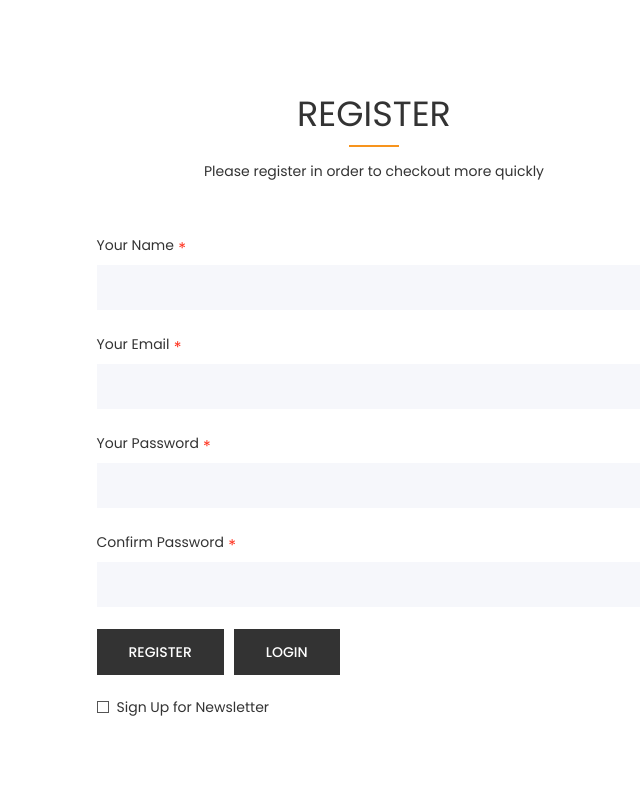
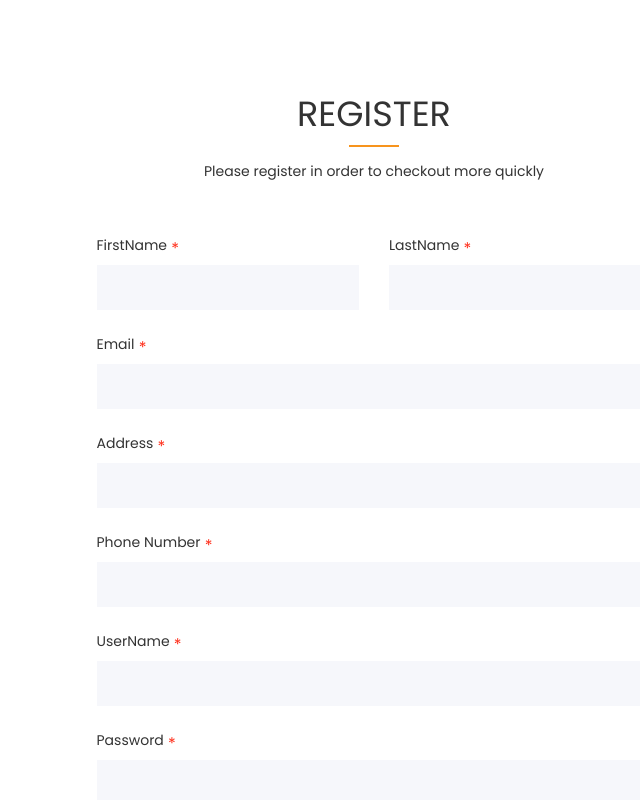
Before and after one commit to ThitipongPurinsjuwan/special_project_frontend, a React (Create React App) app: page /register in a window 1280 px wide. Shown: the top 800 px of the page, without its empty margins (266-906 px from the left). Built offline with nearby package versions, Linux system fonts and the light colour scheme; a web font is replaced by a local one.

Commit message:
update register

```diff
--- a/src/screens/RegisterScreen.js
+++ b/src/screens/RegisterScreen.js
@@ -1,7 +1,79 @@
 import React, { Component } from "react";
+import axios from "axios";
+import { Redirect } from "react-router-dom";
 
 class RegisterScreen extends Component {
+  constructor(props) {
+    super(props);
+    this.state = {
+      selectFirstname: "",
+      selectLastname: "",
+      selectEmail: "",
+      selectAddress: "",
+      selectPhone_number: "",
+      selectUsername: "",
+      selectPassword: "",
+      status_id: "2",
+      redirect: null,
+    };
+
+    this.handleOnSabmit = this.handleOnSabmit.bind(this);
+    this.onChangefirstname = this.handleChange.bind(this, "selectFirstname");
+    this.onChangelastname = this.handleChange.bind(this, "selectLastname");
+    this.onChangeemail = this.handleChange.bind(this, "selectEmail");
+    this.onChangeaddress = this.handleChange.bind(this, "selectAddress");
+    this.onChangephone_number = this.handleChange.bind(
+      this,
+      "selectPhone_number"
+    );
+    this.onChangeusername = this.handleChange.bind(this, "selectUsername");
+    this.onChangepassword = this.handleChange.bind(this, "selectPassword");
+  }
+  handleChange(keyName, e) {
+    this.setState({ [keyName]: e.target.value });
+  }
+
+  handleOnSabmit(e) {
+    let data = {
+      user_firstname: this.state.selectFirstname,
+      user_lastname: this.state.selectLastname,
+      user_address: this.state.selectAddress,
+      user_phone_number: this.state.selectPhone_number,
+      user_username: this.state.selectUsername,
+      user_password: this.state.selectPassword,
+      user_email: this.state.selectEmail,
+      user_status_id: this.state.status_id,
+    };
+    this.makeReq(data, this);
+    e.preventDefault();
+  }
+
+  makeReq = async (data, self) => {
+    return await axios
+      .post("http://localhost:1337/insert_user", data)
+      .then(function (res) {
+        console.log(res);
+        self.setState({ redirect: "/login" });
+      })
+      .catch(function (error) {
+        console.log(error);
+      });
+  };
+
   render() {
+    const {
+      selectFirstname,
+      selectLastname,
+      selectAddress,
+      selectPhone_number,
+      selectUsername,
+      selectPassword,
+      selectEmail,
+    } = this.state;
+
+    if (this.state.redirect) {
+      return <Redirect to={this.state.redirect} />;
+    }
     return (
       <>
         <section className="shop login section">
@@ -12,16 +84,34 @@ class RegisterScreen extends Component {
                   <h2>Register</h2>
                   <p>Please register in order to checkout more quickly</p>
                   {/* Form */}
-                  <form className="form" method="post" action="#">
+                  <form className="form" onSubmit={this.handleOnSabmit}>
                     <div className="row">
-                      <div className="col-12">
+                      <div className="col-6">
                         <div className="form-group">
                           <label>
-                            Your Name<span>*</span>
+                            FirstName<span>*</span>
                           </label>
                           <input
                             type="text"
-                            name="name"
+                            name="FirstName"
+                            value={selectFirstname}
+                            onChange={this.onChangefirstname}
+                            placeholder
+                            required="required"
+                          />
+                        </div>
+                      </div>
+
+                      <div className="col-6">
+                        <div className="form-group">
+                          <label>
+                            LastName<span>*</span>
+                          </label>
+                          <input
+                            type="text"
+                            name="LastName"
+                            value={selectLastname}
+                            onChange={this.onChangelastname}
                             placeholder
                             required="required"
                           />
@@ -30,11 +120,13 @@ class RegisterScreen extends Component {
                       <div className="col-12">
                         <div className="form-group">
                           <label>
-                            Your Email<span>*</span>
+                            Email<span>*</span>
                           </label>
                           <input
                             type="text"
-                            name="email"
+                            name="Email"
+                            value={selectEmail}
+                            onChange={this.onChangeemail}
                             placeholder
                             required="required"
                           />
@@ -43,11 +135,13 @@ class RegisterScreen extends Component {
                       <div className="col-12">
                         <div className="form-group">
                           <label>
-                            Your Password<span>*</span>
+                            Address<span>*</span>
                           </label>
                           <input
-                            type="password"
-                            name="password"
+                            type="text"
+                            name="Address"
+                            value={selectAddress}
+                            onChange={this.onChangeaddress}
                             placeholder
                             required="required"
                           />
@@ -56,16 +150,49 @@ class RegisterScreen extends Component {
                       <div className="col-12">
                         <div className="form-group">
                           <label>
-                            Confirm Password<span>*</span>
+                            Phone Number<span>*</span>
                           </label>
                           <input
-                            type="password"
-                            name="password"
+                            type="text"
+                            name="Phone Number"
+                            value={selectPhone_number}
+                            onChange={this.onChangephone_number}
                             placeholder
                             required="required"
                           />
                         </div>
                       </div>
+                      <div className="col-12">
+                        <div className="form-group">
+                          <label>
+                            UserName<span>*</span>
+                          </label>
+                          <input
+                            type="text"
+                            name="UserName"
+                            value={selectUsername}
+                            onChange={this.onChangeusername}
+                            placeholder
+                            required="required"
+                          />
+                        </div>
+                      </div>
+                      <div className="col-12">
+                        <div className="form-group">
+                          <label>
+                            Password<span>*</span>
+                          </label>
+                          <input
+                            type="password"
+                            name="password"
+                            value={selectPassword}
+                            onChange={this.onChangepassword}
+                            placeholder
+                            required="required"
+                          />
+                        </div>
+                      </div>
+
                       <div className="col-12">
                         <div className="form-group login-btn">
                           <button className="btn" type="submit">
```
